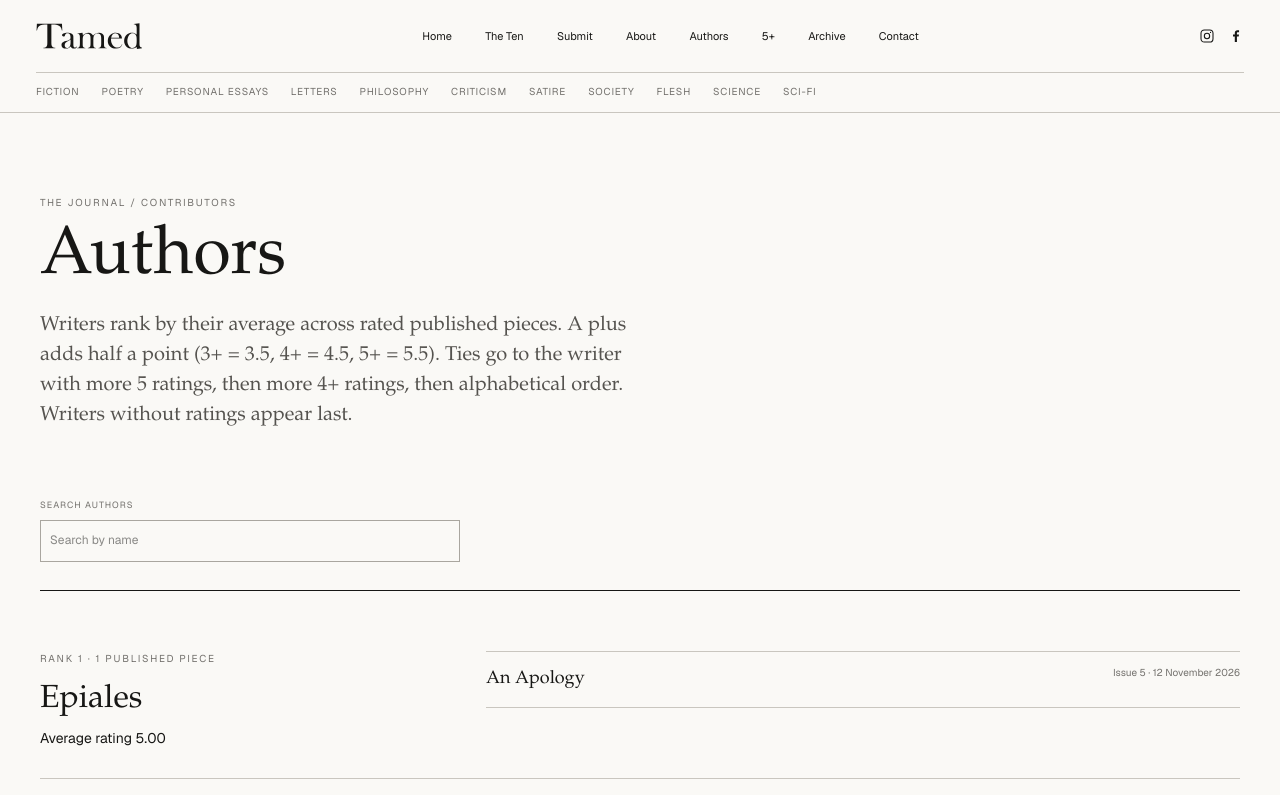
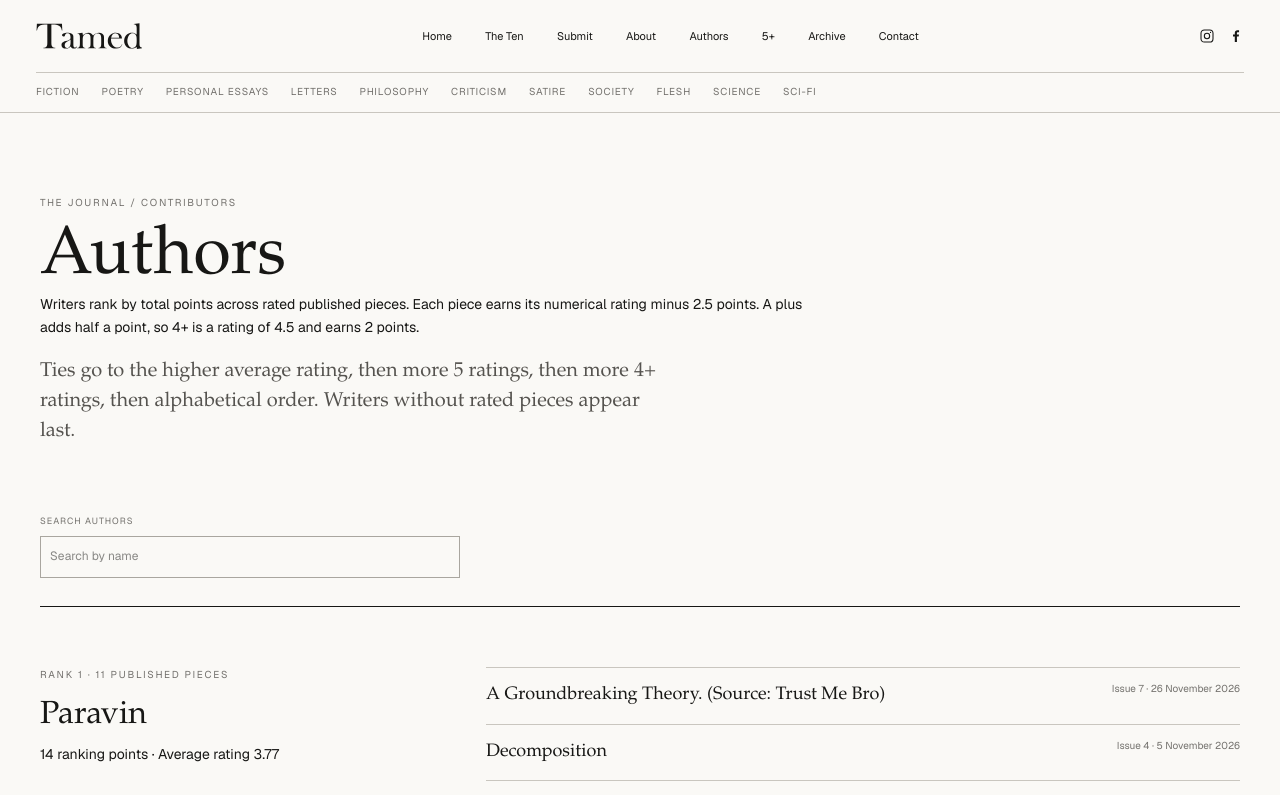
Before and after one commit to Masudhassan36/tamed, a Next.js app: page /authors in a window 1280 px wide. Shown: the top 795 px of the page. Built offline with nearby package versions, Linux system fonts and the light colour scheme; no server answers.

Commit message:
Rank authors by cumulative editorial points

```diff
--- a/src/app/authors/page.tsx
+++ b/src/app/authors/page.tsx
@@ -13,7 +13,8 @@ export default function AuthorsPage() {
       <header className="institution-header">
         <p className="eyebrow">The journal / Contributors</p>
         <h1>Authors</h1>
-        <p>Writers rank by their average across rated published pieces. A plus adds half a point (3+ = 3.5, 4+ = 4.5, 5+ = 5.5). Ties go to the writer with more 5 ratings, then more 4+ ratings, then alphabetical order. Writers without ratings appear last.</p>
+        <p>Writers rank by total points across rated published pieces. Each piece earns its numerical rating minus 2.5 points. A plus adds half a point, so 4+ is a rating of 4.5 and earns 2 points.</p>
+        <p>Ties go to the higher average rating, then more 5 ratings, then more 4+ ratings, then alphabetical order. Writers without rated pieces appear last.</p>
       </header>
       <AuthorDirectory articles={getPublishedArticles()} />
     </main>
--- a/src/components/AuthorDirectory.tsx
+++ b/src/components/AuthorDirectory.tsx
@@ -16,16 +16,19 @@ export default function AuthorDirectory({ articles }: { articles: Article[] }) {
     for (const article of articles) if (article.author) groups.set(article.author, [...(groups.get(article.author) ?? []), article]);
     const ranked = [...groups.entries()].map(([name, pieces]) => {
       const ratings = pieces.flatMap(({ editorialRating }) => editorialRating ? [editorialRating] : []);
+      const total = ratings.reduce((sum, rating) => sum + ratingPoints[rating], 0);
       return {
         name,
         pieces,
         ratedCount: ratings.length,
-        total: ratings.reduce((sum, rating) => sum + ratingPoints[rating], 0),
+        total,
+        points: total - 2.5 * ratings.length,
         fives: ratings.filter((rating) => rating === "5").length,
         fourPluses: ratings.filter((rating) => rating === "4+").length,
       };
     }).sort((a, b) =>
       Number(b.ratedCount > 0) - Number(a.ratedCount > 0) ||
+      b.points - a.points ||
       b.total * a.ratedCount - a.total * b.ratedCount ||
       b.fives - a.fives ||
       b.fourPluses - a.fourPluses ||
@@ -42,11 +45,11 @@ export default function AuthorDirectory({ articles }: { articles: Article[] }) {
   return <>
     <label className="author-search" htmlFor="author-search-input"><span>Search authors</span><input id="author-search-input" type="search" value={query} onChange={(event) => setQuery(event.target.value)} placeholder="Search by name" /></label>
     <section className="institution-section author-list" aria-label="Published authors">
-      {visibleAuthors.map(({ name, pieces, rank, average }) => <article className="author-entry" key={name}>
+      {visibleAuthors.map(({ name, pieces, rank, average, points }) => <article className="author-entry" key={name}>
         <div>
           <p className="eyebrow">{rank !== null && `Rank ${rank} · `}{pieces.length} {pieces.length === 1 ? "published piece" : "published pieces"}</p>
           <h2>{name}</h2>
-          <p>{average === null ? "No rated pieces yet" : `Average rating ${average}`}</p>
+          <p>{average === null ? "No rated pieces yet" : `${points} ranking points · Average rating ${average}`}</p>
         </div>
         <div className="author-works">{pieces.map((piece) => <Link className="author-work" href={`/article/${piece.slug}`} key={piece.slug}><span>{piece.title}</span><time dateTime={piece.publishedAt ?? undefined}>Issue {piece.issue} · {formatPublicationDate(piece.publishedAt) ?? "Published"}</time></Link>)}</div>
       </article>)}
```
